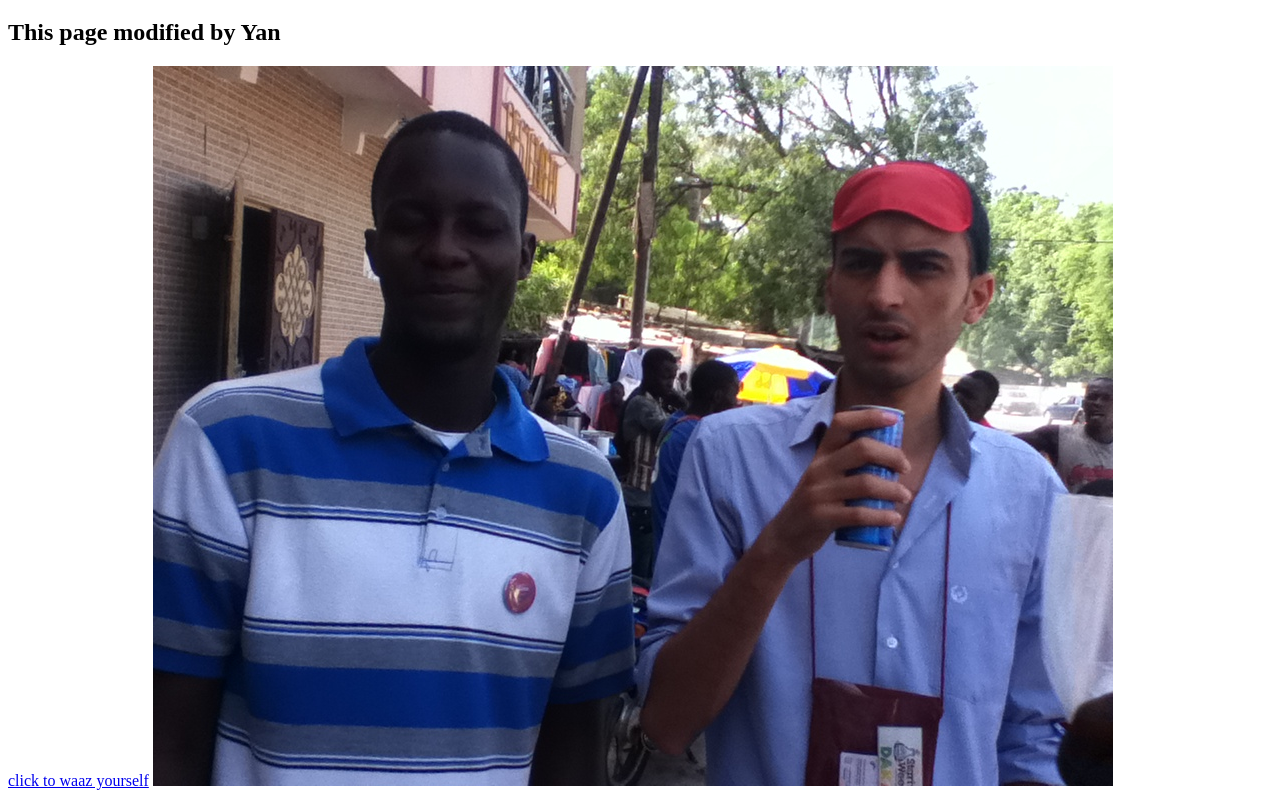
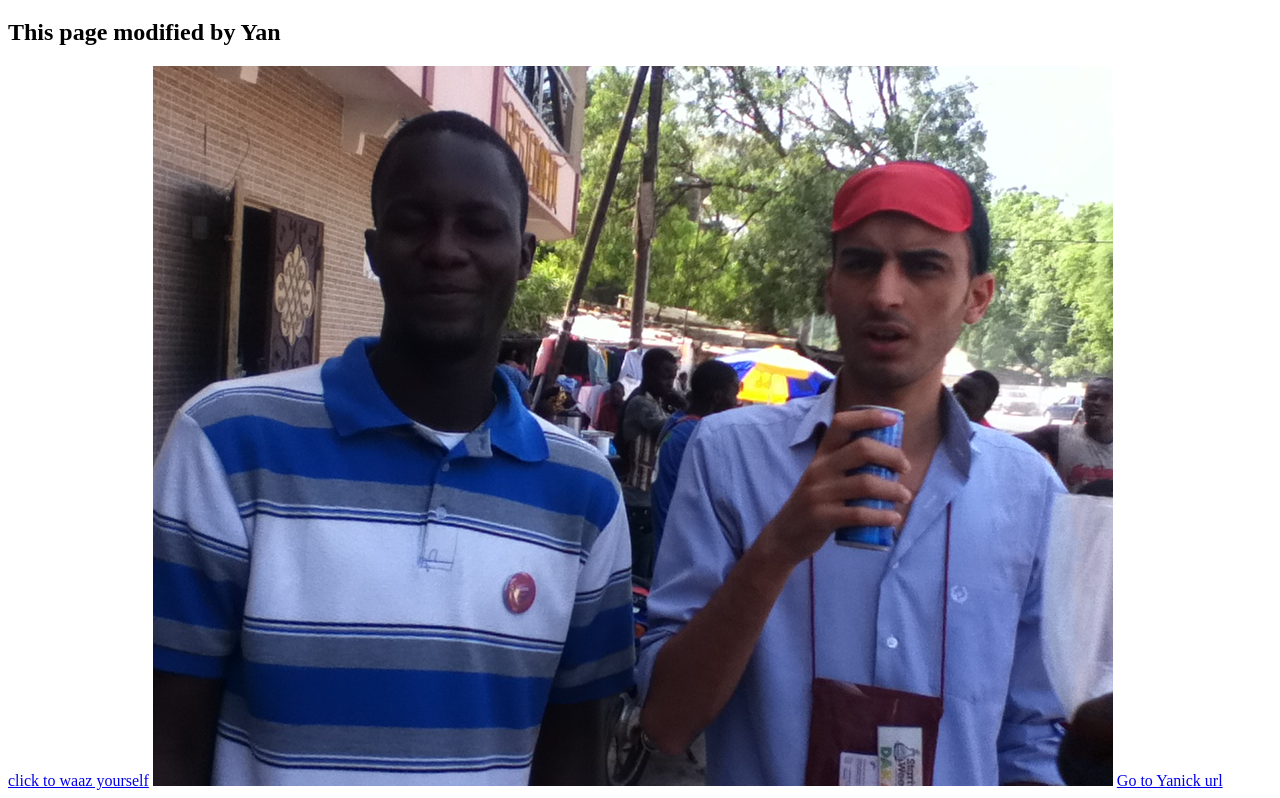
Before and after one commit to ndiereby/ndiereby.github.io, a plain HTML site: page index.html in a window 1280 px wide. Shown: the part 87-885 px from the top of the page. Drawn offline with Linux system fonts and the light colour scheme.

Commit message:
ajout du lien vers la page de Yanick

```diff
--- a/index.html
+++ b/index.html
@@ -7,5 +7,6 @@
 		<h2>This page modified by Yan</h2>
 		<a href="images/logo.png">click to waaz yourself</a>
 		<img src="images/stef.jpg"/>
+		<a href="ayiyanick.github.io">Go to Yanick url</a>
 	</body>
 </html>
```
